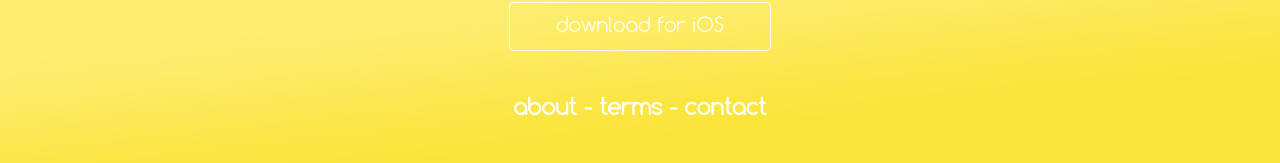
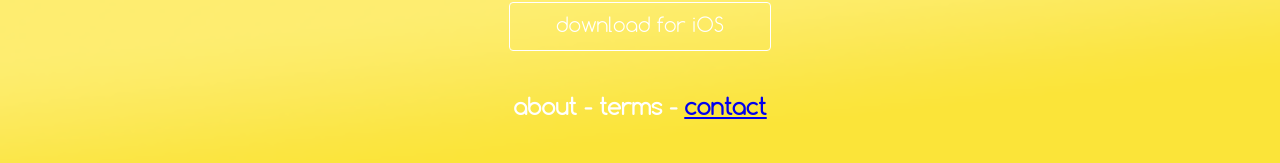
Before and after one commit to corynnedech/corynnedech.github.io, a plain HTML site: page index.html in a window 1280 px wide. Shown: the part 929-1092 px from the top of the page. Drawn offline with Linux system fonts and the light colour scheme.

Commit message:
Update index.html

```diff
--- a/index.html
+++ b/index.html
@@ -14,7 +14,7 @@
 
    <br>
 
-    <div class="footer"><br><br><a class="button">download for iOS</a><br><h1>about  -  terms  -  contact</h1>
+    <div class="footer"><br><br><a class="button">download for iOS</a><br><h1>about  -  terms  -  <a href="mailto:mjsniff@email.wm.edu">contact</a></h1>
         </div>
     </body>
 </html>
```
